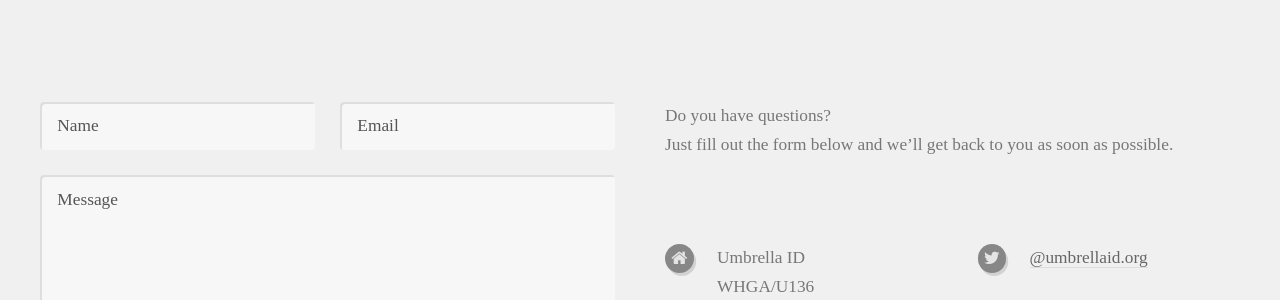
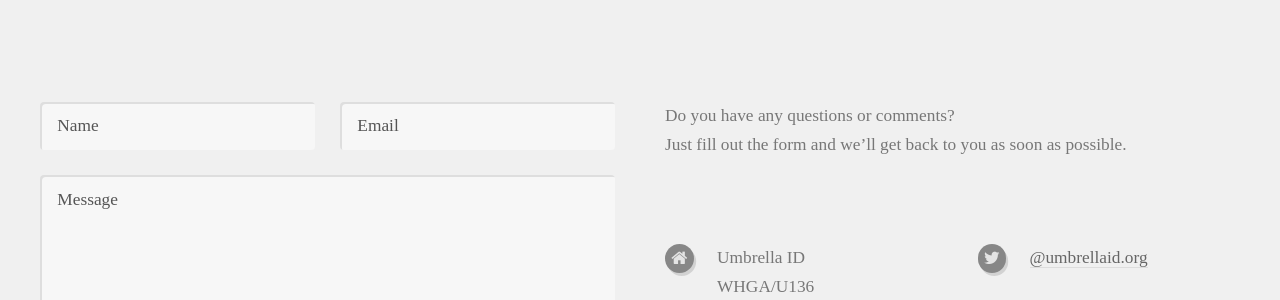
Before and after one commit to flowedback/flowedback.github.io, a Jekyll site: the page built from index.html, in a window 1280 px wide. Shown: the part 1352-1652 px from the top of the page. Built offline with Jekyll 4.4.1, drawn with Linux system fonts in a browser that asks for light colours; some web fonts are replaced.

Commit message:
Update default.html

```diff
--- a/_layouts/default.html
+++ b/_layouts/default.html
@@ -129,7 +129,7 @@
 							</div>
 							<div class="6u 12u(mobile)">
 								<section>
-									<p>Do you have questions?<br/>Just fill out the form below and we’ll get back to you as soon as possible.</p>
+									<p>Do you have any questions or comments?<br/>Just fill out the form and we’ll get back to you as soon as possible.</p>
 									<div class="row">
 										<div class="6u 12u(mobile)">
 											<ul class="icons">
```
